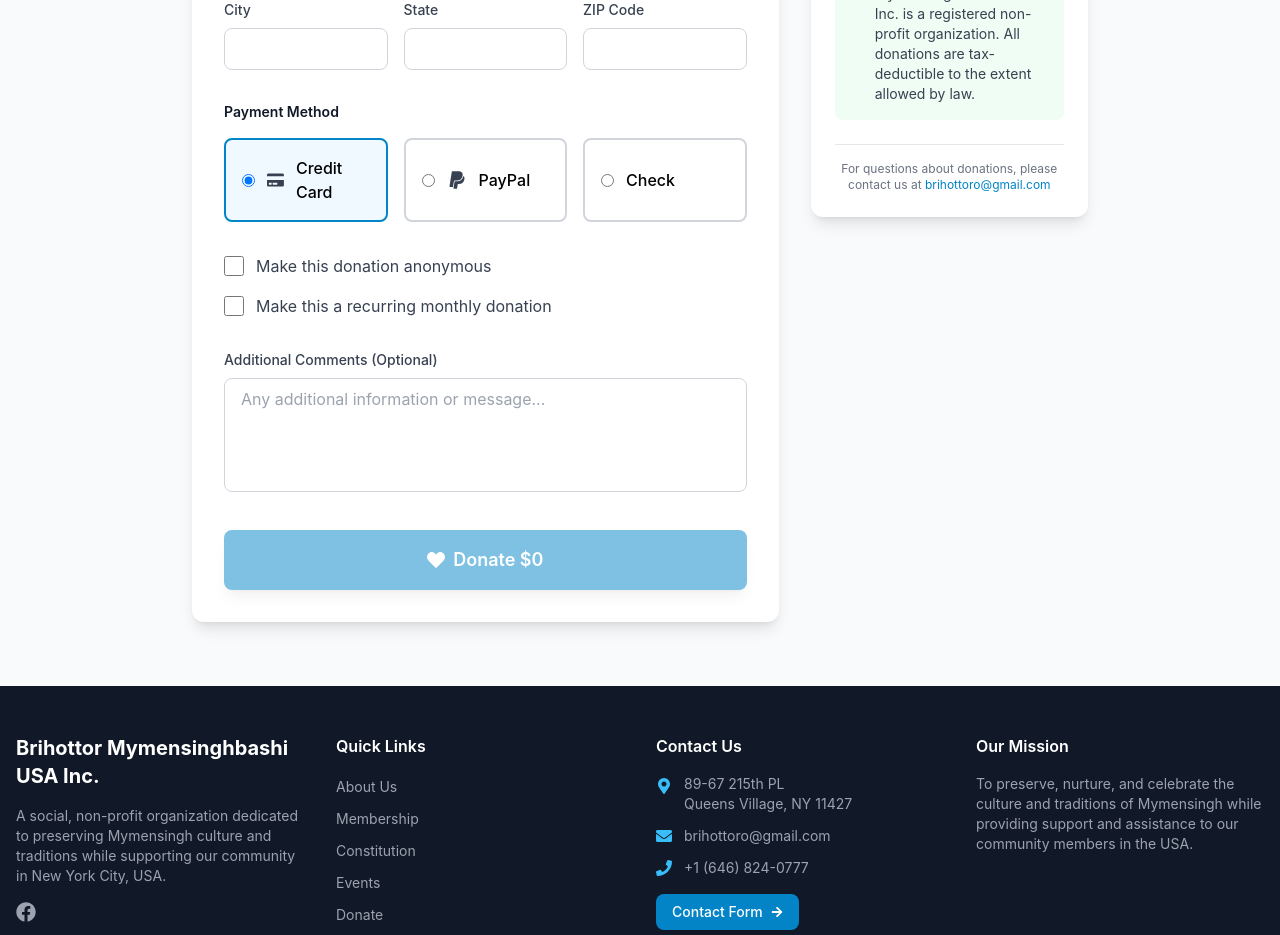
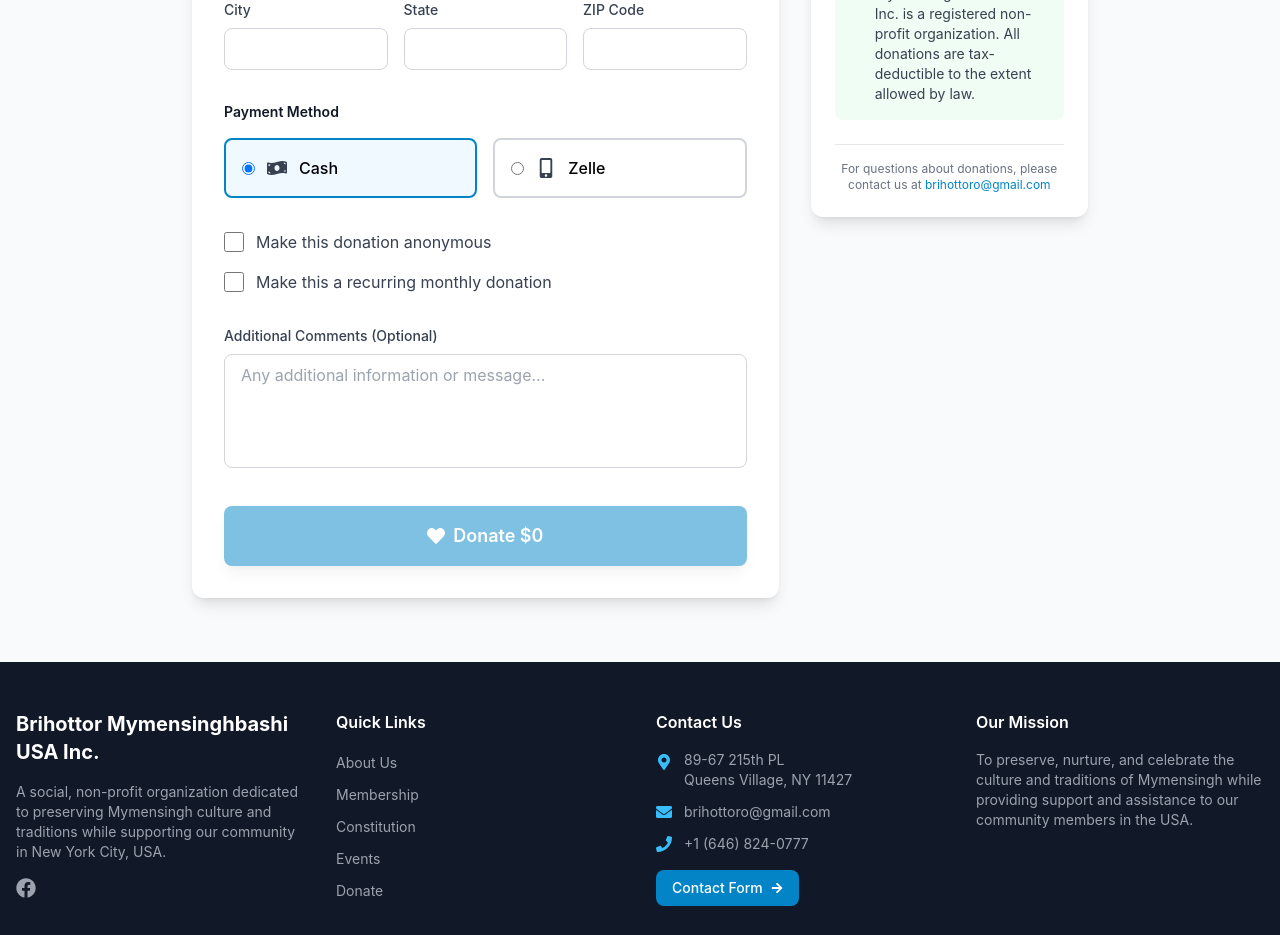
Before and after one commit to brihottoro-code/bmbusa, a Next.js app: page /donate in a window 1280 px wide. Shown: the part 1000-1935 px from the top of the page. Built offline with nearby package versions, Linux system fonts and the light colour scheme.

Commit message:
Update Donate form: replace Credit Card/PayPal with Cash and Zelle payment methods

```diff
--- a/app/donate/page.tsx
+++ b/app/donate/page.tsx
@@ -1,13 +1,14 @@
 'use client'
 
 import { useState } from 'react'
-import { FaHeart, FaDollarSign, FaCreditCard, FaPaypal, FaCheckCircle, FaInfoCircle } from 'react-icons/fa'
+import { FaHeart, FaDollarSign, FaCheckCircle, FaInfoCircle, FaMoneyBillWave, FaMobileAlt } from 'react-icons/fa'
 
 export default function Donate() {
   const [formData, setFormData] = useState({
     amount: '',
     customAmount: '',
-    paymentMethod: 'card',
+    paymentMethod: 'cash',
+    zelleReference: '',
     firstName: '',
     lastName: '',
     email: '',
@@ -44,10 +45,17 @@ export default function Donate() {
     const { name, value, type } = e.target
     const checked = (e.target as HTMLInputElement).checked
 
-    setFormData({
+    const updatedData = {
       ...formData,
       [name]: type === 'checkbox' ? checked : value,
-    })
+    }
+
+    // Clear Zelle reference when switching away from Zelle payment
+    if (name === 'paymentMethod' && value !== 'zelle') {
+      updatedData.zelleReference = ''
+    }
+
+    setFormData(updatedData)
   }
 
   const handleAmountClick = (amount: number) => {
@@ -60,6 +68,13 @@ export default function Donate() {
 
   const handleSubmit = async (e: React.FormEvent) => {
     e.preventDefault()
+
+    // Validate Zelle reference number if Zelle is selected
+    if (formData.paymentMethod === 'zelle' && !formData.zelleReference?.trim()) {
+      alert('Please enter your Zelle Reference Number to proceed.')
+      return
+    }
+
     setIsSubmitting(true)
 
     // Simulate form submission
@@ -102,7 +117,8 @@ export default function Donate() {
                     setFormData({
                       amount: '',
                       customAmount: '',
-                      paymentMethod: 'card',
+                      paymentMethod: 'cash',
+                      zelleReference: '',
                       firstName: '',
                       lastName: '',
                       email: '',
@@ -348,49 +364,72 @@ export default function Donate() {
                   {/* Payment Method */}
                   <div>
                     <label className="block text-sm font-semibold text-gray-900 mb-4">Payment Method</label>
-                    <div className="grid grid-cols-1 sm:grid-cols-3 gap-4">
+                    <div className="grid grid-cols-1 sm:grid-cols-2 gap-4">
                       <label className={`flex items-center space-x-3 p-4 border-2 rounded-lg cursor-pointer transition-all ${
-                        formData.paymentMethod === 'card' ? 'border-primary-600 bg-primary-50' : 'border-gray-300 hover:border-primary-300'
+                        formData.paymentMethod === 'cash' ? 'border-primary-600 bg-primary-50' : 'border-gray-300 hover:border-primary-300'
                       }`}>
                         <input
                           type="radio"
                           name="paymentMethod"
-                          value="card"
-                          checked={formData.paymentMethod === 'card'}
+                          value="cash"
+                          checked={formData.paymentMethod === 'cash'}
                           onChange={handleChange}
                           className="text-primary-600"
                         />
-                        <FaCreditCard className="text-xl text-gray-700" />
-                        <span className="font-medium">Credit Card</span>
+                        <FaMoneyBillWave className="text-xl text-gray-700" />
+                        <span className="font-medium">Cash</span>
                       </label>
                       <label className={`flex items-center space-x-3 p-4 border-2 rounded-lg cursor-pointer transition-all ${
-                        formData.paymentMethod === 'paypal' ? 'border-primary-600 bg-primary-50' : 'border-gray-300 hover:border-primary-300'
+                        formData.paymentMethod === 'zelle' ? 'border-primary-600 bg-primary-50' : 'border-gray-300 hover:border-primary-300'
                       }`}>
                         <input
                           type="radio"
                           name="paymentMethod"
-                          value="paypal"
-                          checked={formData.paymentMethod === 'paypal'}
+                          value="zelle"
+                          checked={formData.paymentMethod === 'zelle'}
                           onChange={handleChange}
                           className="text-primary-600"
                         />
-                        <FaPaypal className="text-xl text-gray-700" />
-                        <span className="font-medium">PayPal</span>
-                      </label>
-                      <label className={`flex items-center space-x-3 p-4 border-2 rounded-lg cursor-pointer transition-all ${
-                        formData.paymentMethod === 'check' ? 'border-primary-600 bg-primary-50' : 'border-gray-300 hover:border-primary-300'
-                      }`}>
-                        <input
-                          type="radio"
-                          name="paymentMethod"
-                          value="check"
-                          checked={formData.paymentMethod === 'check'}
-                          onChange={handleChange}
-                          className="text-primary-600"
-                        />
-                        <span className="font-medium">Check</span>
+                        <FaMobileAlt className="text-xl text-gray-700" />
+                        <span className="font-medium">Zelle</span>
                       </label>
                     </div>
+
+                    {/* Zelle Payment Information */}
+                    {formData.paymentMethod === 'zelle' && (
+                      <div className="mt-4 space-y-4">
+                        <div className="p-4 bg-blue-50 border border-blue-200 rounded-lg">
+                          <p className="text-sm text-gray-700 mb-2">
+                            <strong>Zelle Payment Information:</strong>
+                          </p>
+                          <p className="text-sm text-gray-700">
+                            Send payment to: <strong className="text-primary-600">+1 (646) 824-0777</strong>
+                          </p>
+                          <p className="text-xs text-gray-600 mt-2">
+                            Please include your name and &quot;Donation&quot; in the memo/note when sending payment.
+                          </p>
+                        </div>
+                        <div className="bg-white p-4 border-2 border-blue-200 rounded-lg">
+                          <label htmlFor="zelleReference" className="block text-sm font-medium text-gray-700 mb-2">
+                            Zelle Reference Number <span className="text-red-600">*</span>
+                          </label>
+                          <input
+                            type="text"
+                            id="zelleReference"
+                            name="zelleReference"
+                            required
+                            value={formData.zelleReference}
+                            onChange={handleChange}
+                            placeholder="Enter your Zelle transaction reference number"
+                            className="w-full px-4 py-2 border-2 border-gray-300 rounded-lg focus:ring-2 focus:ring-primary-500 focus:border-primary-500 outline-none transition-all"
+                            aria-required="true"
+                          />
+                          <p className="text-xs text-gray-500 mt-1">
+                            Please enter the reference number from your Zelle payment confirmation. This field is required.
+                          </p>
+                        </div>
+                      </div>
+                    )}
                   </div>
 
                   {/* Options */}
```
